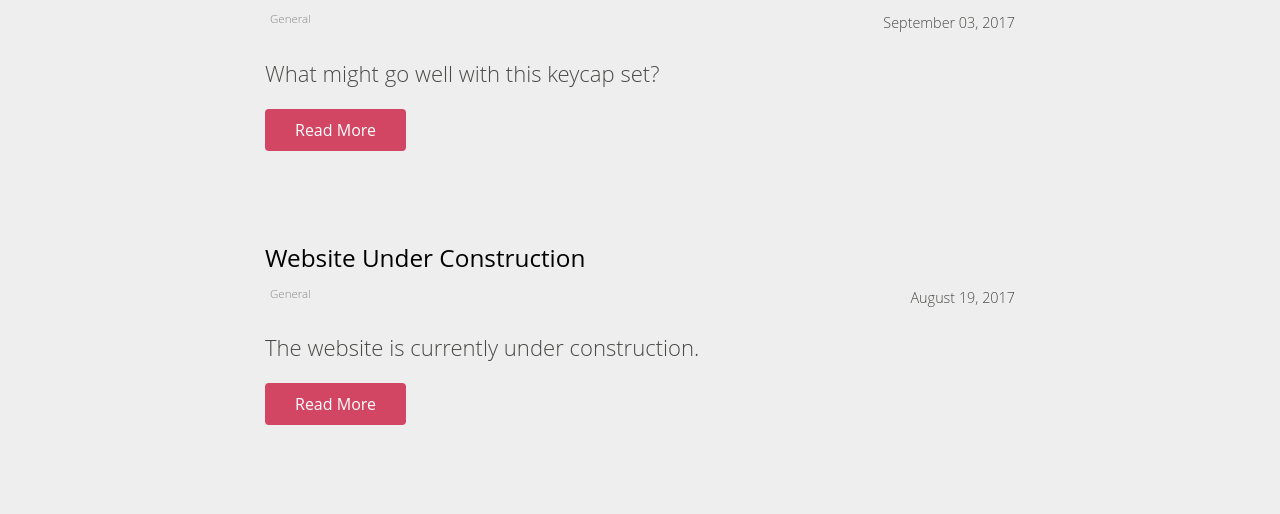
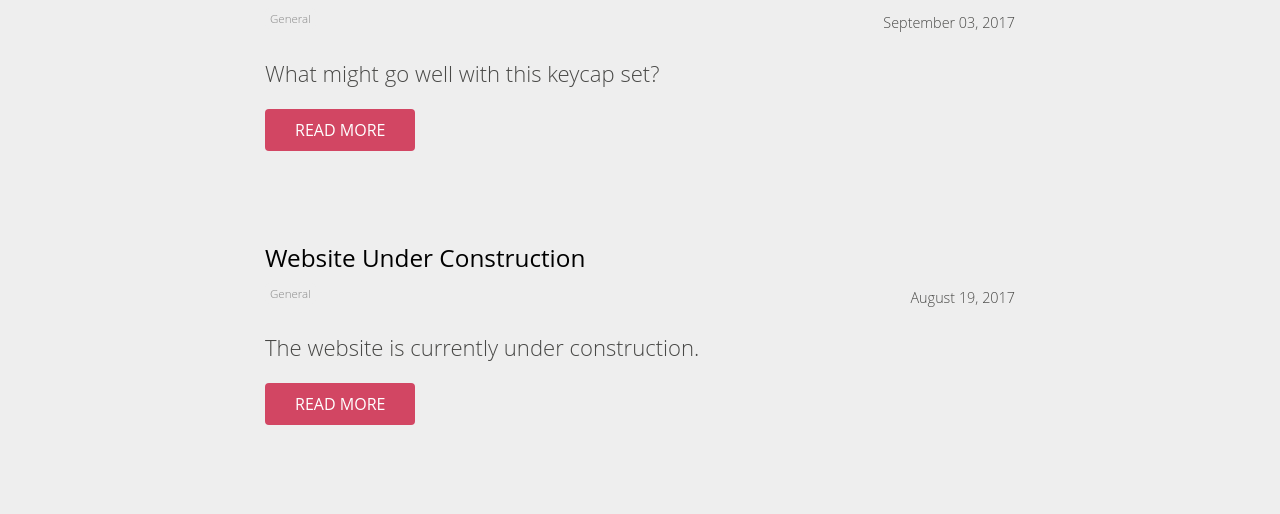
Before and after one commit to RedSunsRMK/redsunsrmk.github.io, a Jekyll site: the page built from blog/index.html, in a window 1280 px wide and 1189 px high. Shown: the part 283-797 px from the top of the window. Built offline with Jekyll 4.4.1, drawn with Linux system fonts in a browser that asks for light colours; the list of posts is cut into pages by our own code.

Commit message:
Update list-posts.html

```diff
--- a/_includes/list-posts.html
+++ b/_includes/list-posts.html
@@ -4,7 +4,7 @@
 		{% include post-title.html post=post %}
 		<div class="post-content">
 			{{ post.excerpt }}
-			<div class="button"><a href="{% include relative-src.html src=post.url %}">Read More</a></div>
+			<div class="button"><a href="{% include relative-src.html src=post.url %}">READ MORE</a></div>
 		</div>
 	</li>
 {% endfor %}
```
